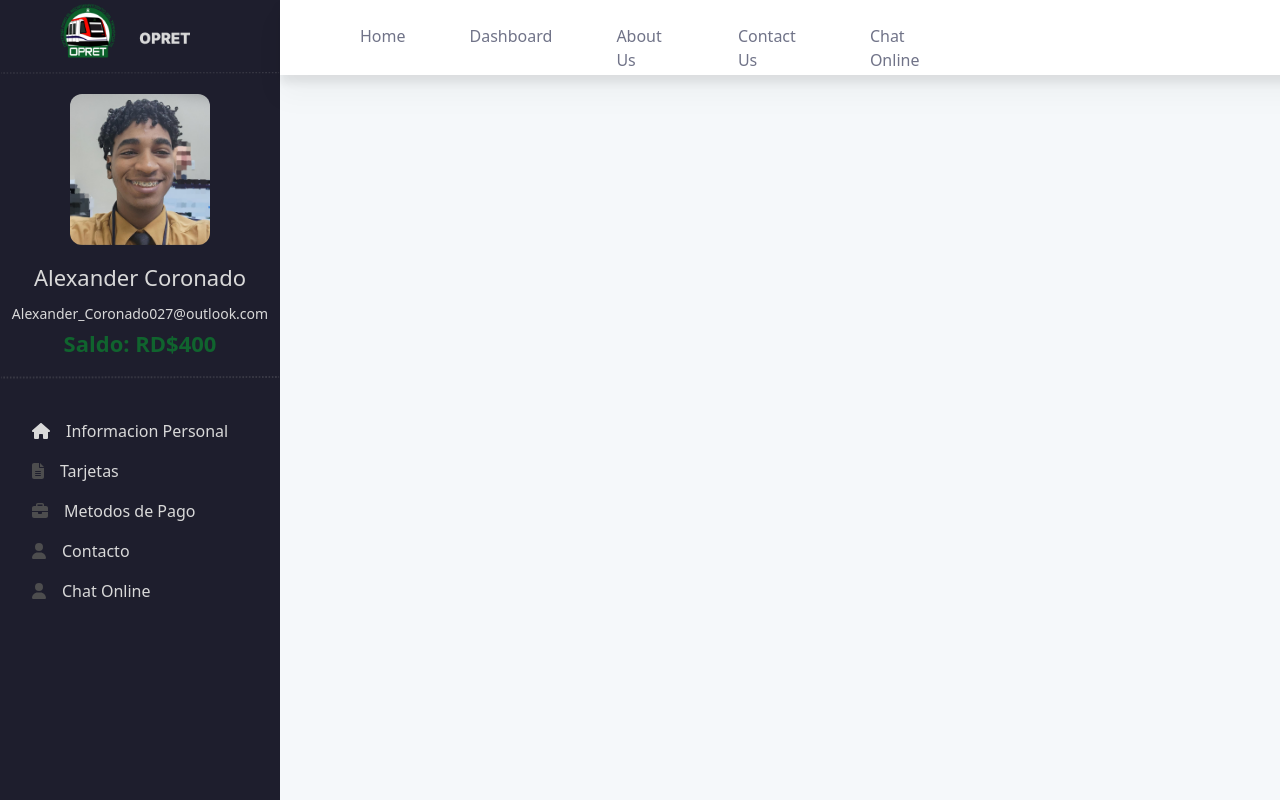
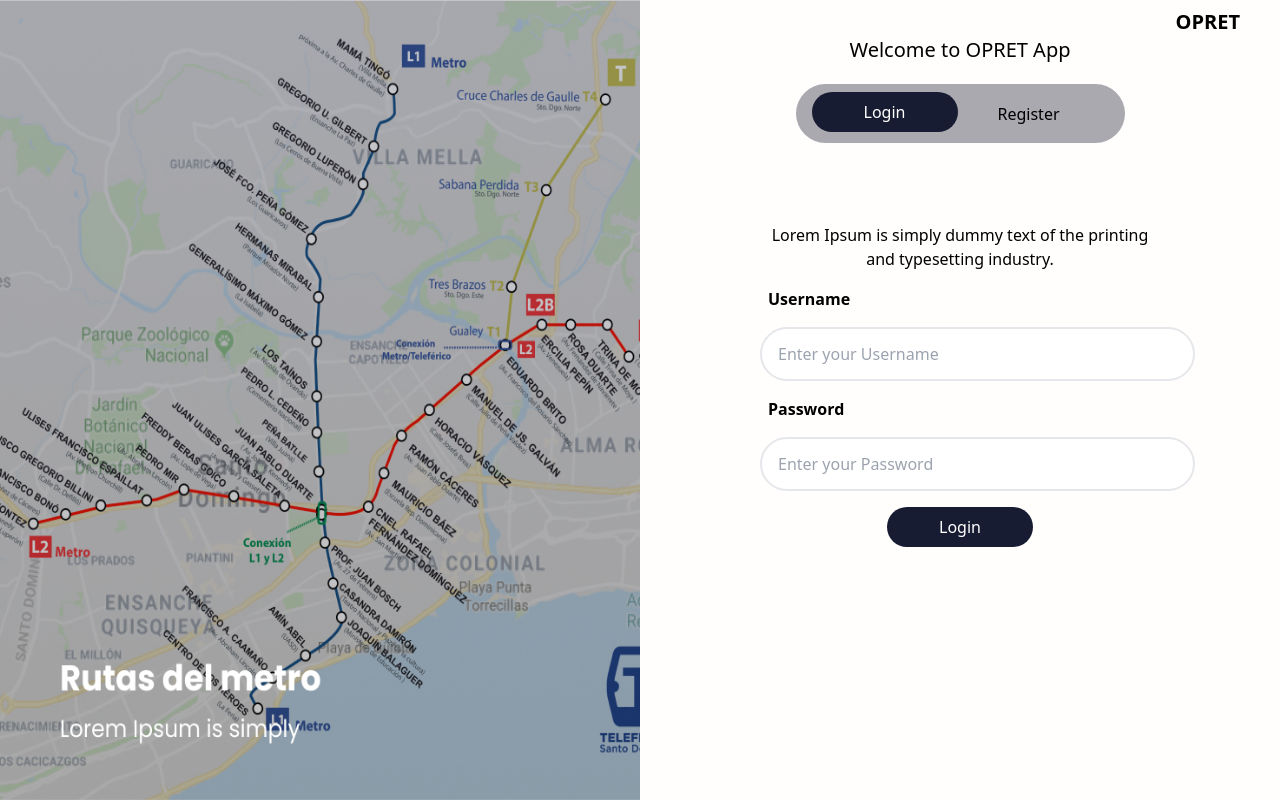
Before and after one commit to Adriel-dz11/MetroCardSD, a React (Create React App) app: page /login in a window 1280 px wide. Built offline with nearby package versions, Linux system fonts and the light colour scheme.

Commit message:
Login done

```diff
--- a/src/Layout/SideBar.jsx
+++ b/src/Layout/SideBar.jsx
@@ -29,7 +29,7 @@ export const SideBar = () => {
                     to="/home"
                     className='block'
                 >
-                <FontAwesomeIcon icon={faHome} color="#D9D9D9" className='mr-4 relative'/>
+                <FontAwesomeIcon icon={faHome} color="#D9D9D9" className='mr-4'/>
                 Informacion Personal
                 </NavLink>
 
--- a/src/Pages/Login.jsx
+++ b/src/Pages/Login.jsx
@@ -1,7 +1,61 @@
-import React from 'react'
+import React, { useState } from 'react'
+import line1 from '../Assets/Img/Line1.png'
+import mapmetro from '../Assets/Img/map.png'
 
 export const Login = () => {
+
+  const [button, setButton] = useState(false)
+
+  const ActivateButton = () =>{
+    setButton(!button);
+  }
+
   return (
-    <div>Login</div>
+    <div className='z-20 w-full h-full absolute bg-[#FFFEFC] flex'>
+        <div className='w-[100%] h-full relative'>
+            <img src={mapmetro} className='w-full h-full'/>
+        </div>
+        <div className='mt-2 relative w-[100%]'>
+          <div className='absolute text-center w-full h-full '>
+            <h1 className='text-right mr-10 mr-0 text-xl font-bold '>OPRET</h1>
+            <h1 className='mx-auto mt-0 min-w-[300px] text-xl font-medium'>Welcome to OPRET App</h1>
+            <div className='mx-auto w-[329px] h-[59px] bg-[#a9a9af] mt-5 rounded-[33px] flex delay-300 transition-all'>
+              <button className={button ? 'ml-20 mr-8' : 'mt-2 ml-4  w-[146px] h-[40px] bg-[#181C32] text-white rounded-[33px]'} onClick={ActivateButton}>
+                Login
+              </button>
+              <button className={button ? 'mt-2  w-[146px] h-[40px] bg-[#181C32] text-white rounded-[33px]' : 'ml-10 mr-8'} onClick={ActivateButton}>
+                Register
+              </button>
+           </div>
+          {button ?
+          <>
+              <form className='mt-6 max-w-[400px] mx-auto space-y-2'>
+                <h1 className=''>Lorem Ipsum is simply dummy text of the printing and typesetting industry.</h1>
+                <h1 className='text-left mt-4 ml-2 mb-2 font-bold '>Nombre</h1>
+                <input tpye="text" placeholder='Enter your Name' className='border-2 border[#181C32] rounded-[40px] w-[435px] h-[44px] pl-4'/>
+                <h1 className='text-left ml-2 mb-2 font-bold '>Mail</h1>
+                <input tpye="text" placeholder='Enter your Email Address' className='border-2 border[#181C32] rounded-[40px] w-[435px] h-[44px] pl-4'/>
+                <h1 className='text-left ml-2 mb-2 font-bold '>Cellphone</h1>
+                <input tpye="text" placeholder='Enter your Cellphone' className='border-2 border[#181C32] rounded-[40px] w-[435px] h-[44px] pl-4'/>
+                <h1 className='text-left ml-2 mb-2 font-bold '>Username</h1>
+                <input tpye="text" placeholder='Enter your Username' className='border-2 border[#181C32] rounded-[40px] w-[435px] h-[44px] pl-4'/>
+                <h1 className='text-left ml-2 mb-2 font-bold '>Password</h1>
+                <input tpye="text" placeholder='Enter your Password' className='border-2 border[#181C32] rounded-[40px] w-[435px] h-[44px] pl-4'/>
+                <input type="submit" value='Register' className='w-[146px] h-[40px] bg-[#181C32] text-white rounded-[33px] cursor-pointer'/>
+            </form>
+            </>
+            :
+            <form className='mt-20 max-w-[400px] mx-auto space-y-4'>
+            <h1 className=''>Lorem Ipsum is simply dummy text of the printing and typesetting industry.</h1>
+            <h1 className='text-left ml-2 mb-2 font-bold '>Username</h1>
+            <input tpye="text" placeholder='Enter your Username' className='border-2 border[#181C32] rounded-[40px] w-[435px] h-[54px] pl-4'/>
+            <h1 className='text-left ml-2 mb-2 font-bold '>Password</h1>
+            <input tpye="text" placeholder='Enter your Password' className='border-2 border[#181C32] rounded-[40px] w-[435px] h-[54px] pl-4'/>
+            <input type="submit" value='Login' className='w-[146px] h-[40px] bg-[#181C32] text-white rounded-[33px] cursor-pointer'/>
+        </form>
+        }
+          </div>
+        </div>
+    </div>
   )
 }
--- a/src/Routes/Route.jsx
+++ b/src/Routes/Route.jsx
@@ -1,4 +1,4 @@
-import React from 'react'
+import React, { useState } from 'react'
 import { Routes, Route as Router, Link, BrowserRouter, Navigate } from 'react-router-dom'
 import { Header } from '../Layout/Header'
 import { SideBar } from '../Layout/SideBar'
@@ -10,25 +10,31 @@ import { Login } from '../Pages/Login'
 import { Payments } from '../Pages/Payments'
 
 export const Route = () => {
+
+  const [login, setLogin] = useState(false)
   return (
     < BrowserRouter >
-      {/* Cabecera o Header */}
-      <div className='menu'>
-        <SideBar />
-        <Header/>
-      </div>
-      {/* Cuerpo de la pagina */}
+      {login ?
+      <>
+        <div className='menu'>
+          <SideBar />
+          <Header />
+        </div>
       <div className="">
         <Routes>
-          <Router path='/' element={<Navigate to="/login"/>}/>
+          <Router path='/' element={<Navigate to="/login" />} />
           <Router path='/login' element={<Login />} />
           <Router path='/home' element={<Home />} />
           <Router path='/account' element={<Account />} />
-          <Router path="/payments" element={<Payments/>}/>
-          <Router path="/cards" element={<Cards/>}/>
+          <Router path="/payments" element={<Payments />} />
+          <Router path="/cards" element={<Cards />} />
           <Router path='*' element={<Error />} />
         </Routes>
       </div>
+      </>
+      :
+      <Login />}
+
 
     </BrowserRouter >
   )
```
Also changed, not shown: src/Assets/Img/map.png (added).
